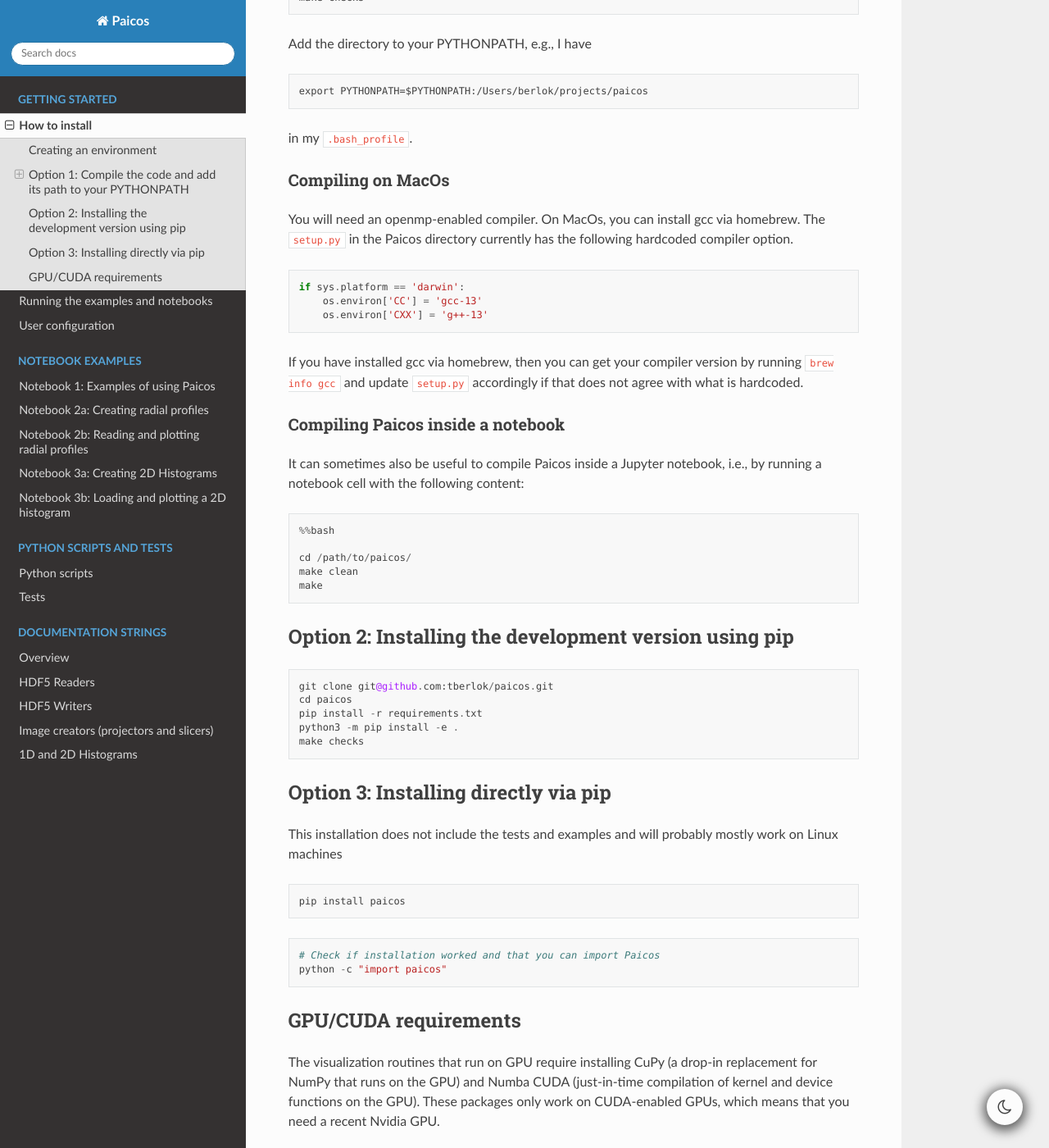
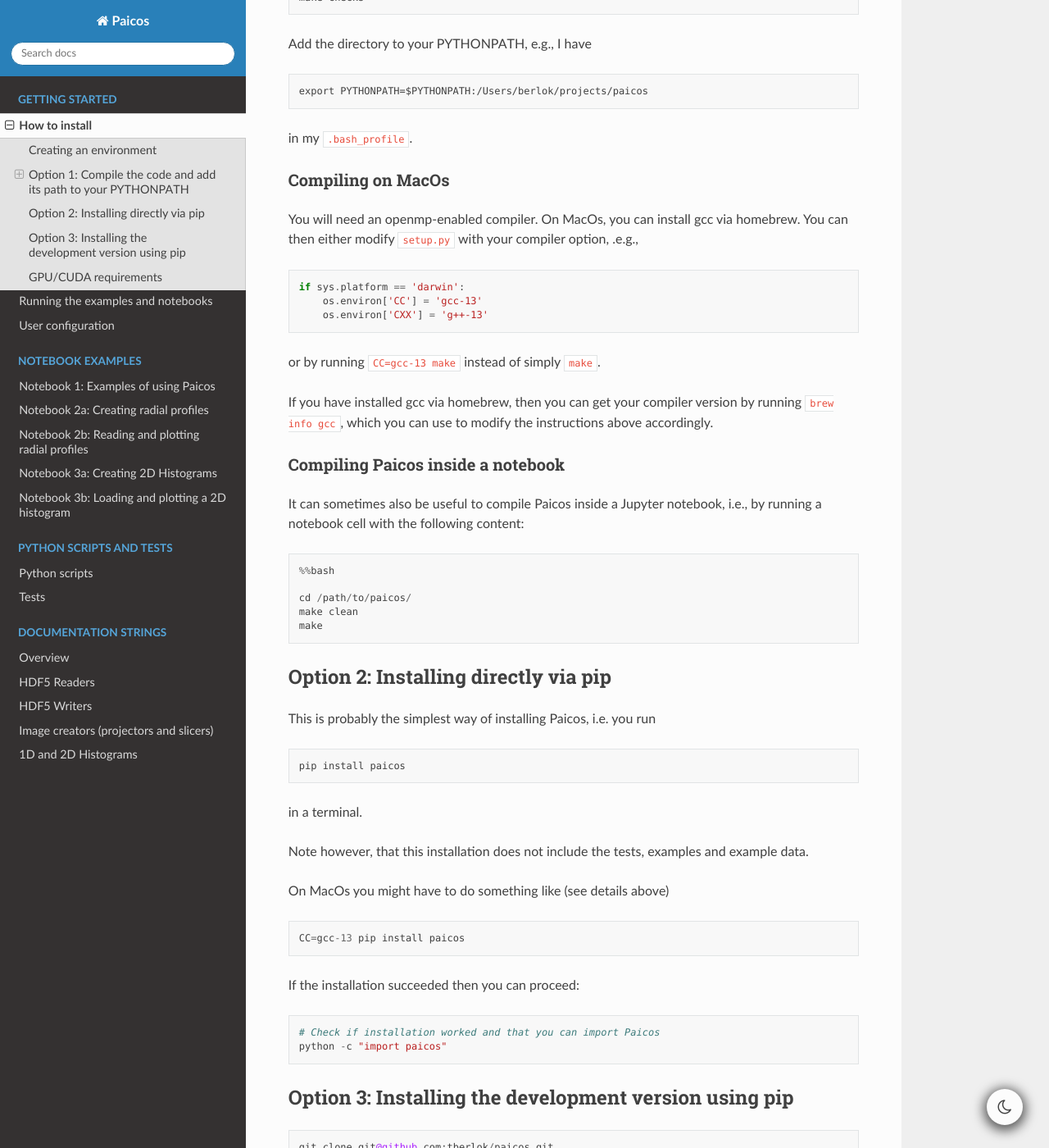
Before and after one commit to tberlok/paicos, a Sphinx documentation site: the page built from docs/source/installation.md, in a window 1280 px wide and 1400 px high, scrolled down 647 px. Shown: the whole window at 82% size. Built offline with Sphinx 7.4.7 and the Read the Docs theme 2.0.0, drawn with Linux system fonts in a browser that asks for light colours.

Commit message:
Update docs a bit

````diff
--- a/docs/source/installation.md
+++ b/docs/source/installation.md
@@ -30,15 +30,17 @@ in my `.bash_profile`.
 #### Compiling on MacOs
 
 You will need an openmp-enabled compiler. On MacOs, you can install gcc via homebrew.
-The `setup.py` in the Paicos directory currently has the following hardcoded
-compiler option.
+You can then either modify `setup.py` with your
+compiler option, .e.g.,
 ```
 if sys.platform == 'darwin':
     os.environ['CC'] = 'gcc-13'
     os.environ['CXX'] = 'g++-13'
 ```
+or by running `CC=gcc-13 make` instead of simply `make`.
+
 If you have installed gcc via homebrew, then you can get your compiler version by running
-`brew info gcc` and update `setup.py` accordingly if that does not agree with what is hardcoded.
+`brew info gcc`, which you can use to modify the instructions above accordingly.
 
 
 #### Compiling Paicos inside a notebook
@@ -52,25 +54,34 @@ make clean
 make
 ```
 
-## Option 2: Installing the development version using pip
+## Option 2: Installing directly via pip
+
+This is probably the simplest way of installing Paicos, i.e. you run
+```
+pip install paicos
+```
+in a terminal.
+
+Note however, that this installation does not include the tests, examples
+and example data.
+
+On MacOs you might have to do something like (see details above)
+```
+CC=gcc-13 pip install paicos
+```
+If the installation succeeded then you can proceed:
+```
+# Check if installation worked and that you can import Paicos
+python -c "import paicos"
+```
+
+## Option 3: Installing the development version using pip
 ```
 git clone git@github.com:tberlok/paicos.git
 cd paicos
 pip install -r requirements.txt
 python3 -m pip install -e .
 make checks
-```
-
-## Option 3: Installing directly via pip
-
-This installation does not include the tests and examples and will probably mostly work on Linux machines
-```
-pip install paicos
-```
-
-```
-# Check if installation worked and that you can import Paicos
-python -c "import paicos"
 ```
 
 ## GPU/CUDA requirements
````
Also changed, not shown: docs/source/examples.md (+1 -1 lines), docs/source/tests.md (+9 -11 lines), docs/source/notebooks/creating_radial_profiles.ipynb, docs/source/notebooks/histogram2d.ipynb, docs/source/notebooks/histogram2d_plotting.ipynb, docs/source/notebooks/reading_radial_profiles.ipynb.
